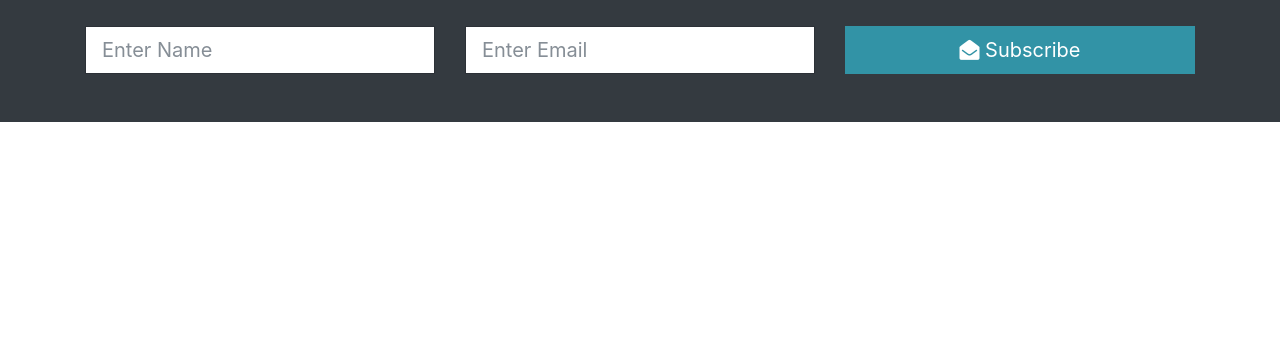
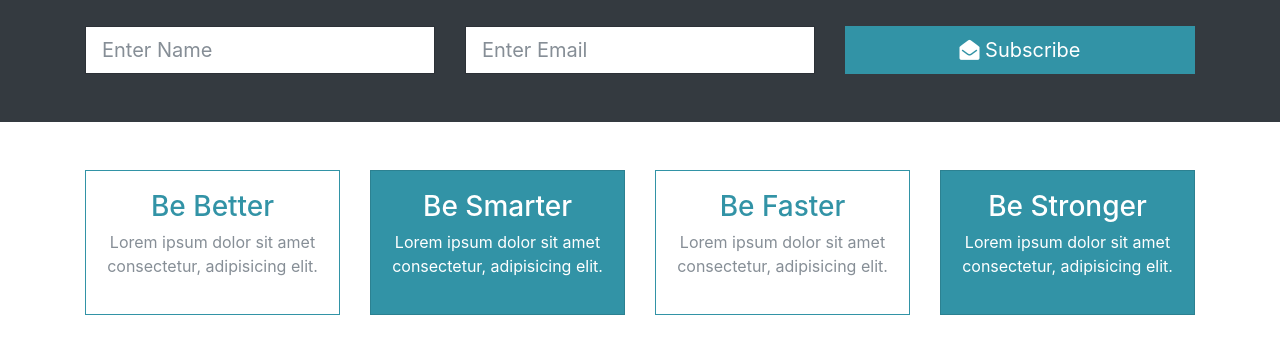
Before and after one commit to mmianchi/2nd-project, a website: page src/index.html in a window 1280 px wide. Shown: the part 727-1090 px from the top of the page. Before the commit the page ends 849 px from the top, so only its background shows below. Drawn offline with Linux system fonts and the light colour scheme.

Commit message:
added box

```diff
--- a/src/index.html
+++ b/src/index.html
@@ -74,6 +74,45 @@
         </div>
       </div>
     </div>
+  </section>
+<!-- boxes -->
+  <section id="boxes" class="py-5">
+    <div class="container">
+      <div class="row">
+        <div class="col-md-3">
+          <div class="card text-center border-primary">
+            <div class="card-body">
+              <h3 class="text-primary">Be Better</h3>
+              <p class="text-muted">Lorem ipsum dolor sit amet consectetur, adipisicing elit.</p>
+            </div>
+          </div>
+        </div>
+        <div class="col-md-3">
+          <div class="card text-center bg-primary text-white">
+            <div class="card-body">
+              <h3>Be Smarter</h3>
+              <p>Lorem ipsum dolor sit amet consectetur, adipisicing elit.</p>
+            </div>
+          </div>
+        </div>
+        <div class="col-md-3">
+          <div class="card text-center border-primary">
+            <div class="card-body">
+              <h3 class="text-primary">Be Faster</h3>
+              <p class="text-muted">Lorem ipsum dolor sit amet consectetur, adipisicing elit.</p>
+            </div>
+          </div>
+        </div>
+        <div class="col-md-3">
+          <div class="card text-center bg-primary text-white">
+            <div class="card-body">
+              <h3>Be Stronger</h3>
+              <p>Lorem ipsum dolor sit amet consectetur, adipisicing elit.</p>
+            </div>
+          </div>
+        </div>
+      </div>
+    </div>
 
   </section>
 
```
Also changed, not shown: src/scss/style.scss (line endings or trailing spaces).
